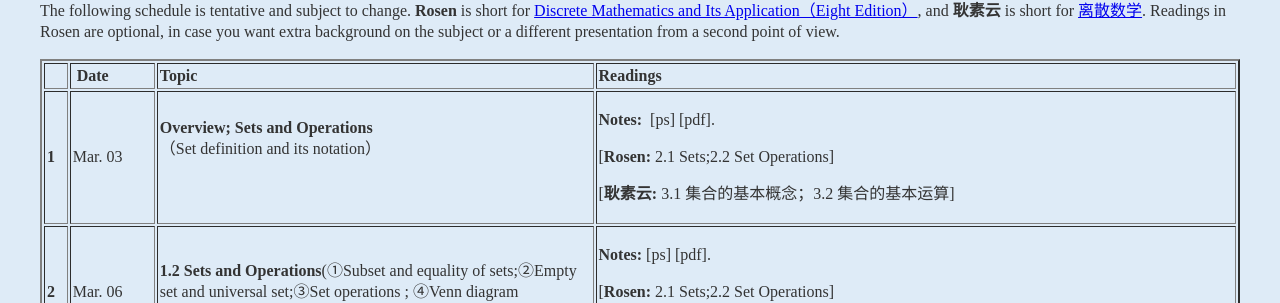
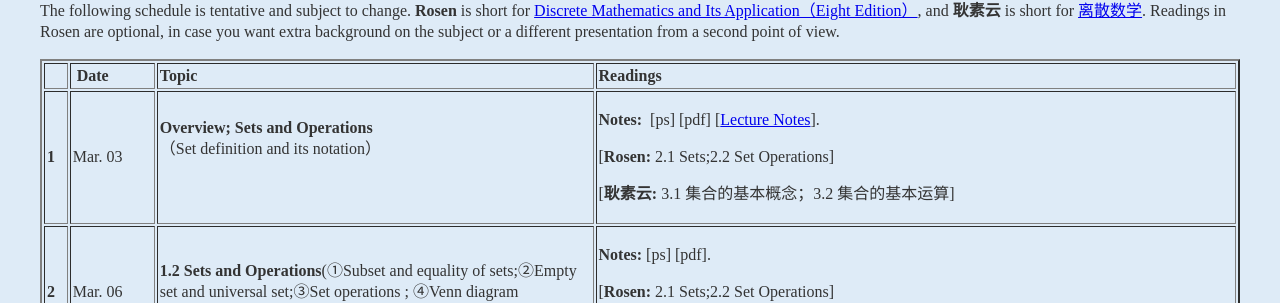
Before and after one commit to kejiwei/kejiwei.github.io, a Jekyll site: the page teaching/courses/dismath/index.html, which Jekyll copies as it is, in a window 1280 px wide and 900 px high, scrolled down 958 px. Shown: the part 149-452 px from the top of the window. Built offline with Jekyll 4.4.1, drawn with Linux system fonts in a browser that asks for light colours.

Commit message:
20260302
提交第一章讲义

```diff
--- a/teaching/courses/dismath/index.html
+++ b/teaching/courses/dismath/index.html
@@ -71,7 +71,7 @@
                 <td><p><strong>Overview; Sets and Operations</strong>（Set definition and its notation）</p>
                   <p>&nbsp;</p></td>
                 <td>
-                  <p><strong> Notes:</strong>  &nbsp;[ps] [pdf].</p>
+                  <p><strong> Notes:</strong>  &nbsp;[ps] [pdf] [<a href="slides/离散数学讲义第1章-集合论-20260302.pdf">Lecture Notes</a>].</p>
 <p>[<strong>Rosen:</strong> 2.1 Sets;2.2 Set Operations]</p>
                   <p>[<strong>耿素云:</strong> 3.1 集合的基本概念；3.2 集合的基本运算]&nbsp; </p></td>
                 </tr>
```
Also changed, not shown: 1 other file.
